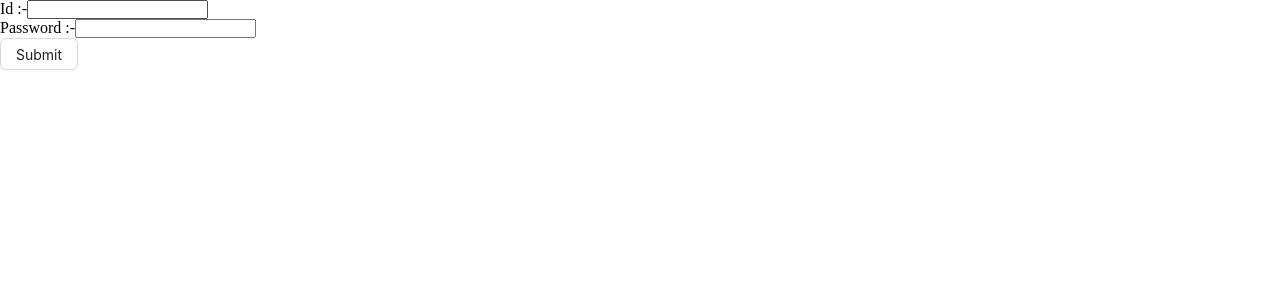
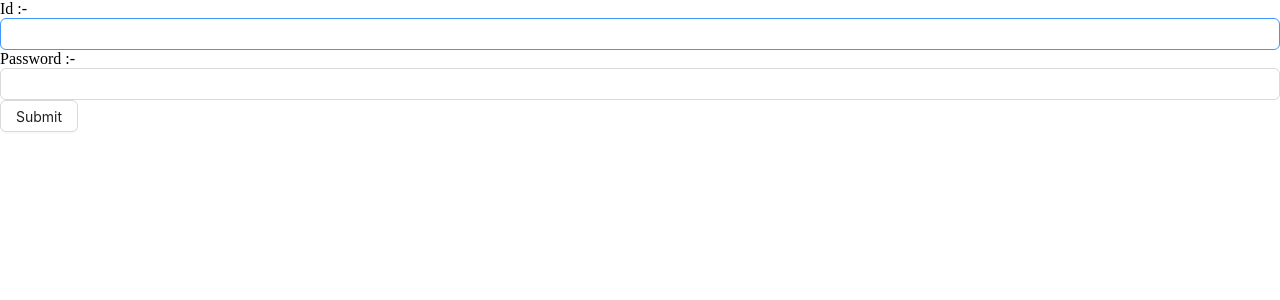
Before and after one commit to MdSaifulIslamRafsan/ph-university-frontend, a React (Vite) app: page /login in a window 1280 px wide. Shown: the top 300 px of the page. Built offline with nearby package versions, Linux system fonts and the light colour scheme.

Commit message:
added  Share form context using FormProvider

```diff
--- a/src/components/form/PhForm.tsx
+++ b/src/components/form/PhForm.tsx
@@ -1,11 +1,13 @@
-import { useForm } from "react-hook-form";
+import { FormProvider, useForm } from "react-hook-form";
 
-const PhForm = ({onSubmit ,  children}) => {
-  const { handleSubmit } = useForm();
+const PhForm = ({ onSubmit, children}) => {
+  const methods = useForm();
 
-  return <form onSubmit={handleSubmit(onSubmit)}>
-    {children}
-  </form>;
+  return (
+    <FormProvider {...methods}>
+      <form onSubmit={methods.handleSubmit(onSubmit)}>{children}</form>
+    </FormProvider>
+  );
 };
 
 export default PhForm;
--- /dev/null
+++ b/src/components/form/PhInput.tsx
@@ -0,0 +1,20 @@
+import { Input } from "antd";
+import { useFormContext } from "react-hook-form";
+
+const PhInput = ({type , fieldName , label } : {
+    type: string,
+    fieldName: string,
+    label : string
+
+}) => {
+    const {register} = useFormContext()
+
+    return (
+     <>
+        <label htmlFor={fieldName}>{label} :-</label>
+         <Input type={type} id={fieldName} {...register(fieldName)} name={fieldName} required />
+     </>
+    );
+};
+
+export default PhInput;
--- a/src/pages/Login.tsx
+++ b/src/pages/Login.tsx
@@ -1,5 +1,5 @@
 import { Button } from "antd";
-import { SubmitHandler , useForm } from "react-hook-form";
+import { SubmitHandler } from "react-hook-form";
 import { useLoginMutation } from "../redux/features/auth/authApi";
 import { useAppDispatch } from "../redux/hooks";
 import { setUser } from "../redux/features/auth/authSlice";
@@ -8,6 +8,7 @@ import { useNavigate } from "react-router-dom";
 import { toast } from "sonner";
 import { TUser } from "../types";
 import PhForm from "../components/form/PhForm";
+import PhInput from "../components/form/PhInput";
 
 type TInputs  = {
     id : string;
@@ -22,7 +23,11 @@ const Login = () => {
     const navigate = useNavigate();
     const dispatch = useAppDispatch();
 
-    const {register  } = useForm<TInputs>();
+    // const {register  } = useForm<TInputs>();
+
+
+
+
     const [login ]  = useLoginMutation();
     const onsubmit : SubmitHandler<TInputs> = async(data ) => {
       console.log(data);
@@ -43,12 +48,13 @@ const Login = () => {
     return (
         <PhForm onSubmit={onsubmit}>
            <div className="">
-                <label htmlFor="id">Id :-</label>
-                <input type="text" id="id" {...register('id')} name="id" required />
+                {/* <label htmlFor="id">Id :-</label> */}
+                <PhInput label={"Id"} type={"text"} fieldName={"id"}></PhInput>
            </div>
            <div className="">
-             <label htmlFor="password">Password :-</label>
-             <input type="password" {...register('password')} id="password" name="password" required />
+             {/* <label htmlFor="password">Password :-</label> */}
+             <PhInput label={"Password"} type={"password"} fieldName={"password"}></PhInput>
+             {/* <input type="password" {...register('password')} id="password" name="password" required /> */}
            </div>
            <Button htmlType="submit">Submit</Button>
         </PhForm>
```
